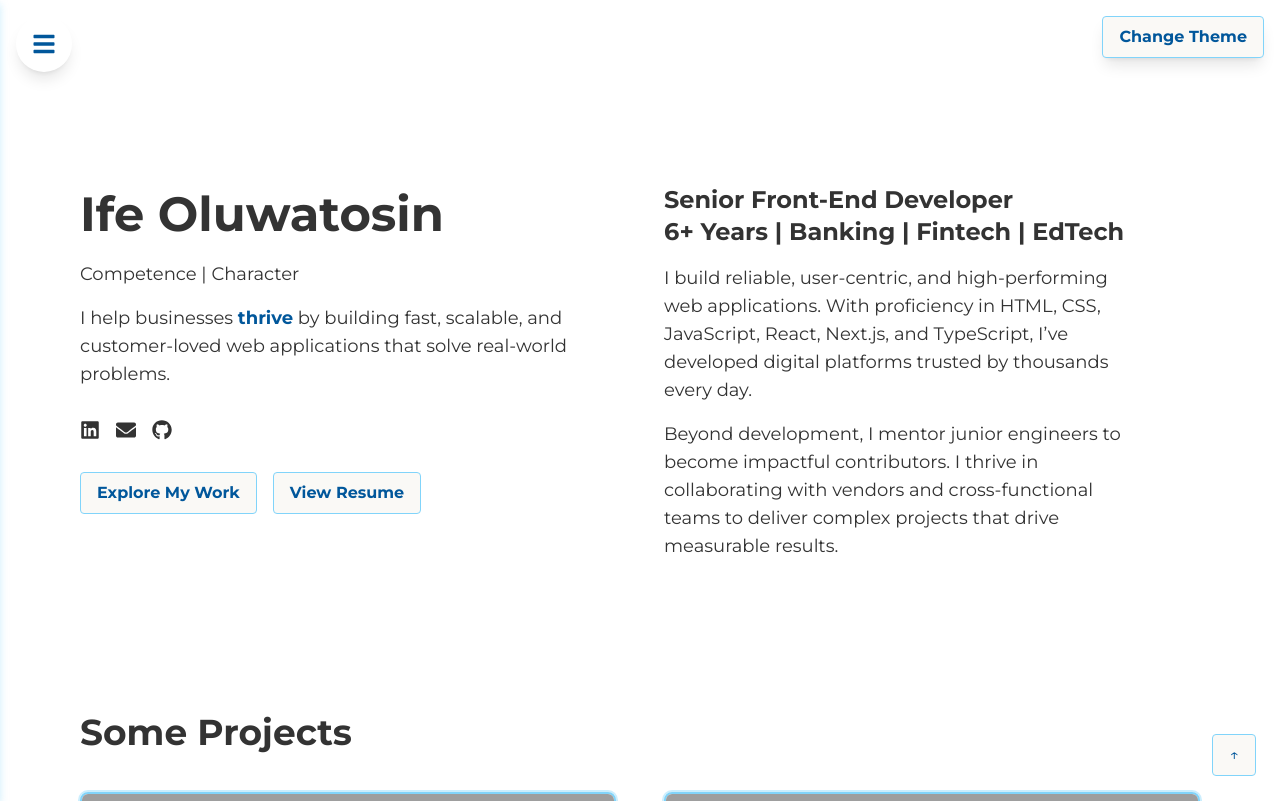
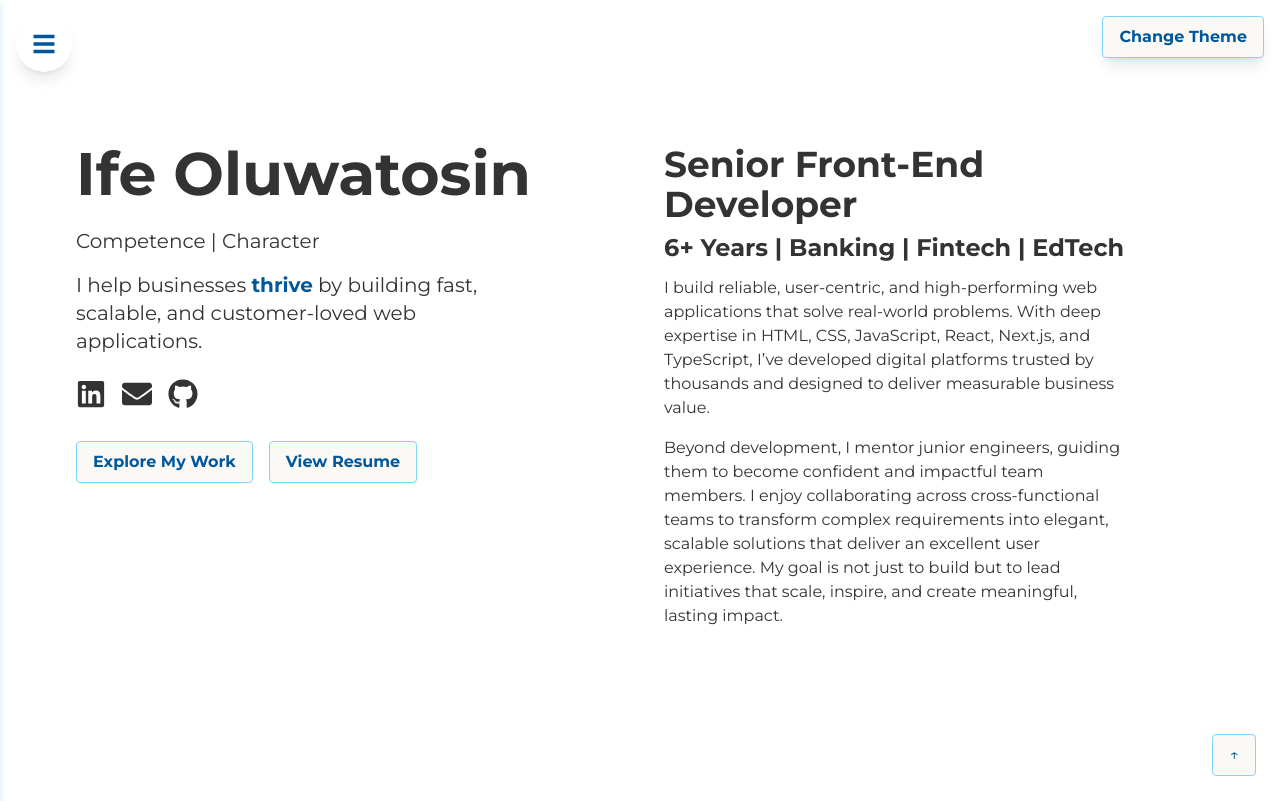
Before and after one commit to ifetosin/my-website, a Next.js app: page / in a window 1280 px wide. Shown: the top 801 px of the page. Built offline with nearby package versions, Linux system fonts and the light colour scheme; grey boxes are pictures that could not be loaded.

Commit message:
Made more changes

```diff
--- a/src/app/page.tsx
+++ b/src/app/page.tsx
@@ -68,14 +68,8 @@ export default function PortfolioPage() {
           property="og:image"
           content="/images/portfolio-image.jpg" // Make sure to replace this with an actual image URL
         />
-        <meta
-          property="og:url"
-          content="https://ifeoluwatosin.netlify.app/"
-        />
-        <link
-          rel="canonical"
-          href="https://ifeoluwatosin.netlify.app/"
-        />
+        <meta property="og:url" content="https://ifeoluwatosin.netlify.app/" />
+        <link rel="canonical" href="https://ifeoluwatosin.netlify.app/" />
         {/* Preload critical fonts */}
         <link
           rel="preload"
@@ -113,20 +107,25 @@ export default function PortfolioPage() {
             isNavOpen ? "ml-70" : "ml-0"
           }`}
         >
-          {/* Add IDs to sections for smooth scrolling */}
-          <section id="hero">
+          <section id="hero" className="px-4 pt-8 md:px-9 2xl:px-0 md:pt-16 lg:pt-30 lg:pb-20">
             <Hero />
           </section>
-          <section id="projects">
+          <section
+            id="projects"
+            className="px-4 pt-8 md:px-9 2xl:px-0 md:pt-16"
+          >
             <Projects />
           </section>
-          <section id="skills">
+          <section id="skills" className="px-4 pt-8 md:px-9 2xl:px-0 md:pt-16">
             <Skills />
           </section>
-          <section id="work-experience">
+          <section
+            id="work-experience"
+            className="px-4 pt-8 md:px-9 2xl:px-0 md:pt-16"
+          >
             <WorkExperience />
           </section>
-          <section id="contact">
+          <section id="contact" className="px-4 pt-8 md:px-92xl:px-0 md:pt-16">
             <ContactFooter />
           </section>
         </main>
--- a/src/components/Contact.tsx
+++ b/src/components/Contact.tsx
@@ -15,12 +15,12 @@ export const ContactFooter = () => {
 
   return (
     <footer
-      className="py-8 px-6 mt-12 relative"
+      className="mt-12 relative"
       style={{
         borderTop: "2px solid var(--theme-border-color)", // Apply dynamic theme color
       }}
     >
-      <div className="max-w-6xl mx-auto flex flex-col md:flex-row justify-between items-left gap-4 md:gap-6 text-left md:text-left">
+      <div className="max-w-6xl mx-auto flex flex-col md:flex-row justify-between items-left gap-4 md:gap-6 text-left md:text-left mt-8 mb-5">
         {/* Social Icons */}
         <div className="flex justify-start space-x-6 text-2xl">
           <a
--- a/src/components/Hero.tsx
+++ b/src/components/Hero.tsx
@@ -7,12 +7,11 @@ import { FaLinkedin, FaEnvelope, FaGithub } from "react-icons/fa";
 export const Hero = () => {
   return (
     <section className="relative" aria-labelledby="hero-heading" role="region">
-      <div className="container mx-auto max-w-screen-xl px-2 lg:px-10 md:pt-40 md:pb-20">
-        {/* Flexbox for Two Columns */}
-        <header className="hero flex items-start justify-between">
-          {/* Left Column: Hero Text */}
+      <div className="container mx-auto max-w-screen-xl">
+        <header className="hero block md:flex items-start justify-between">
+          {/* Text Section */}
           <motion.div
-            className="w-full md:w-1/2 text-left flex flex-col justify-start"
+            className="w-full md:w-1/2 text-left"
             initial="hidden"
             animate="show"
             variants={{
@@ -20,7 +19,6 @@ export const Hero = () => {
               show: { transition: { staggerChildren: 0.25 } },
             }}
           >
-            {/* Name and Role */}
             <motion.h1
               id="hero-heading"
               variants={{
@@ -28,7 +26,7 @@ export const Hero = () => {
                 show: { opacity: 1, y: 0 },
               }}
               transition={{ duration: 0.8 }}
-              className="md:mt-6 text-3xl md:text-4xl lg:text-5xl font-bold mb-4 leading-snug lg:leading-tight"
+              className="text-3xl md:text-4xl lg:text-6xl font-bold mb-4 leading-snug lg:leading-tight mt-4"
             >
               Ife Oluwatosin
             </motion.h1>
@@ -39,39 +37,38 @@ export const Hero = () => {
                 show: { opacity: 1, y: 0 },
               }}
               transition={{ duration: 0.8 }}
-              className="text-lg md:text-lg mb-4"
+              className="text-md sm:text-lg md:text-xl mb-4"
             >
               Competence | Character
             </motion.h2>
 
-            {/* Description */}
             <motion.p
               variants={{
                 hidden: { opacity: 0, y: 30 },
                 show: { opacity: 1, y: 0 },
               }}
               transition={{ duration: 0.8 }}
-              className="text-base sm:text-lg md:text-lg mb-6 lg:mb-8"
+              className="w-full md:w-3/4 text-base sm:text-lg md:text-xl mb-6 mr-5 mx-auto lg:mx-0"
             >
-              I help businesses <strong className="theme-highlight">thrive</strong> by
-              building fast, scalable, and customer-loved web applications that
-              solve real-world problems.
+              I help businesses{" "}
+              <strong className="theme-highlight">thrive</strong> by building
+              fast, scalable, and customer-loved web applications.
             </motion.p>
 
-            {/* Social Media Links */}
+            {/* Social Links */}
             <nav aria-label="Social media" className="flex gap-4 mb-8">
               <a
                 href="https://www.linkedin.com/in/ife-oluwatosin-40155b7b/"
                 target="_blank"
                 rel="noopener noreferrer"
-                className="text-lg md:text-xl theme-navbar-background hover:opacity-80 transition"
+                className="text-xl md:text-3xl theme-navbar-background hover:opacity-80 transition"
                 aria-label="LinkedIn"
               >
                 <FaLinkedin />
               </a>
               <a
                 href="mailto:ifeoluwatosin.official@gmail.com"
-                className="text-lg md:text-xl theme-navbar-background hover:opacity-80 transition"
+                className="text-xl md:text-3xl theme-navbar-background hover:opacity-80 transition"
                 aria-label="Email"
               >
                 <FaEnvelope />
@@ -80,23 +77,23 @@ export const Hero = () => {
                 href="https://github.com/ifetosin"
                 target="_blank"
                 rel="noopener noreferrer"
-                className="text-lg md:text-xl theme-navbar-background hover:opacity-80 transition"
+                className="text-xl md:text-3xl theme-navbar-background hover:opacity-80 transition"
                 aria-label="GitHub"
               >
                 <FaGithub />
               </a>
             </nav>
 
-            {/* Call-to-Action Buttons */}
+            {/* CTA Buttons */}
             <motion.div
               variants={{
                 hidden: { opacity: 0, scale: 0.95 },
                 show: { opacity: 1, scale: 1 },
               }}
               transition={{ duration: 0.8 }}
-              className="text-left"
+              className="text-left mt-5"
             >
-              <div className="flex flex-col md:flex-row gap-4">
+              <div className="flex md:flex-row gap-4 items-center">
                 <ScrollLink
                   to="projects"
                   smooth
@@ -107,9 +104,10 @@ export const Hero = () => {
                   <motion.button
                     whileHover={{ scale: 1.05 }}
                     whileTap={{ scale: 0.95 }}
-                    className="font-semibold theme-highlight transition px-4 py-2 rounded"
+                    className="font-semibold transition"
                   >
-                    Explore My Work
+                    <span className="block sm:hidden">My Work</span>
+                    <span className="hidden sm:block">Explore My Work</span>
                   </motion.button>
                 </ScrollLink>
 
@@ -122,7 +120,7 @@ export const Hero = () => {
                   <motion.button
                     whileHover={{ scale: 1.05 }}
                     whileTap={{ scale: 0.95 }}
-                    className="font-semibold theme-highlight transition px-4 py-2 rounded"
+                    className="font-semibold transition"
                   >
                     View Resume
                   </motion.button>
@@ -131,28 +129,35 @@ export const Hero = () => {
             </motion.div>
           </motion.div>
 
-          {/* Right Column: Additional Information */}
+          {/* Right Section */}
           <motion.aside
-            className="w-full md:w-1/2 flex flex-col justify-start"
+            className="w-full md:w-1/2 flex items-center justify-start"
             initial={{ opacity: 0, x: 50 }}
             animate={{ opacity: 1, x: 0 }}
             transition={{ duration: 1 }}
           >
             <div className="md:p-6 w-full max-w-lg text-left">
-              <h2 className="text-lg sm:text-xl md:text-2xl font-semibold mb-4">
-                Senior Front-End Developer <br /> 6+ Years | Banking | Fintech | EdTech
+              <h2 className="text-xl md:text-3xl lg:text-4xl font-semibold mb-2">
+                Senior Front-End Developer
               </h2>
-              <p className="text-base md:text-lg mb-4">
+              <h3 className="text-md md:text-xl lg:text-2xl font-semibold mb-3">
+                6+ Years | Banking | Fintech | EdTech
+              </h3>
+              <p className="text-base lg:text-left mb-4">
                 I build reliable, user-centric, and high-performing web
-                applications. With proficiency in HTML, CSS, JavaScript, React,
-                Next.js, and TypeScript, I’ve developed digital platforms
-                trusted by thousands every day.
+                applications that solve real-world problems. With deep expertise
+                in HTML, CSS, JavaScript, React, Next.js, and TypeScript, I’ve
+                developed digital platforms trusted by thousands and designed to
+                deliver measurable business value.
               </p>
-              <p className="text-base md:text-lg">
-                Beyond development, I mentor junior engineers to become
-                impactful contributors. I thrive in collaborating with vendors
-                and cross-functional teams to deliver complex projects that
-                drive measurable results.
+              <p className="text-base lg:text-left mb-4">
+                Beyond development, I mentor junior engineers, guiding them to
+                become confident and impactful team members. I enjoy
+                collaborating across cross-functional teams to transform complex
+                requirements into elegant, scalable solutions that deliver an
+                excellent user experience. My goal is not just to build but to
+                lead initiatives that scale, inspire, and create meaningful,
+                lasting impact.
               </p>
             </div>
           </motion.aside>
--- a/src/components/Navbar.tsx
+++ b/src/components/Navbar.tsx
@@ -77,7 +77,7 @@ export const Navbar: React.FC<NavbarProps> = ({ isNavOpen, setIsNavOpen }) => {
         </ScrollLink>
 
         {/* Navigation Links */}
-        <div className="flex flex-col px-6 space-y-6 mt-6">
+        <div className="flex flex-col px-2 md:px-6 lg:px-3 xl:px-0 space-y-6 mt-6">
           <ScrollLink
             to="projects"
             smooth={true}
--- a/src/components/Projects.tsx
+++ b/src/components/Projects.tsx
@@ -7,7 +7,7 @@ import { motion } from "framer-motion";
 export const Projects = () => {
   return (
     <section
-      className="container mx-auto px-4 sm:px-6 md:px-10 py-12"
+      className="container mx-auto"
       aria-labelledby="projects-heading"
     >
       <h1
--- a/src/components/WorkExperience.tsx
+++ b/src/components/WorkExperience.tsx
@@ -6,7 +6,7 @@ import { experienceData } from "../util/experienceData";
 export const WorkExperience = () => {
   return (
     <section
-      className="container mx-auto px-4 sm:px-6 md:px-10 py-12"
+      className="container mx-auto"
       aria-labelledby="work-experience-heading"
     >
       <h2
@@ -58,7 +58,9 @@ export const WorkExperience = () => {
                   aria-label={`Achievements at ${experience.company}`}
                 >
                   {experience.achievements.map((achievement, idx) => (
-                    <li key={experience.company + "-achv-" + idx}>{achievement}</li>
+                    <li key={experience.company + "-achv-" + idx}>
+                      {achievement}
+                    </li>
                   ))}
                 </ul>
               )}
--- a/src/styles/globals.css
+++ b/src/styles/globals.css
@@ -10,6 +10,10 @@ body {
   color: #333333;
   font-family: var(--font-family);
   overflow-x: hidden;
+
+  h1{
+    text-wrap: balance;
+  }
 }
 
 /* Global Navbar Styling */
```
